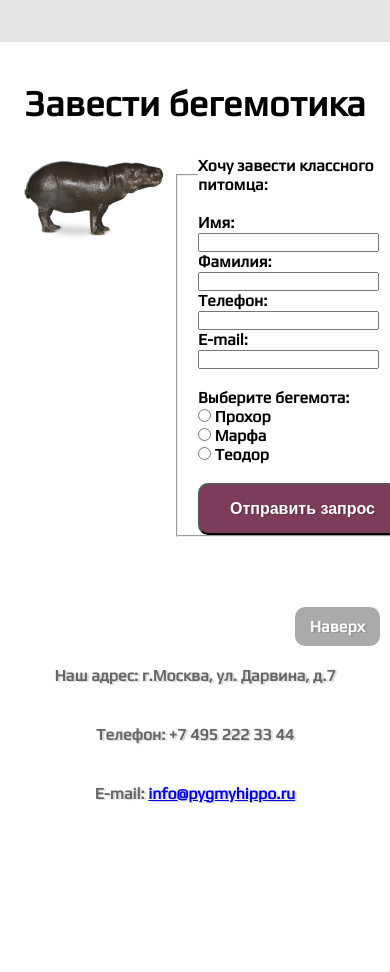
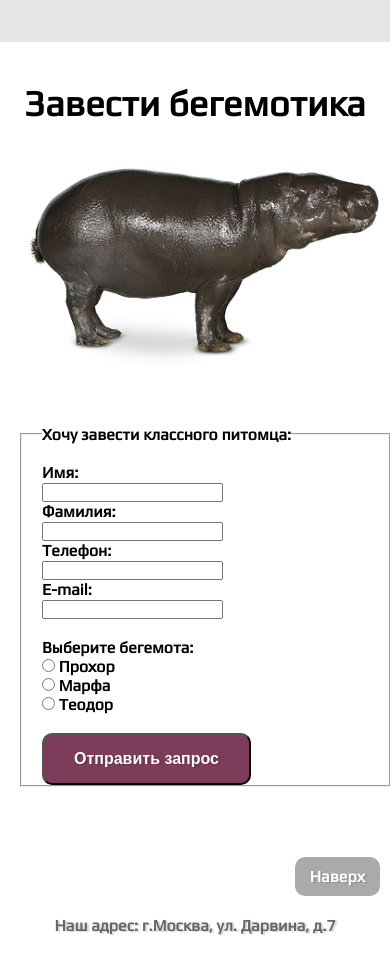
Before and after one commit to einbauch/hippo_landing, a plain HTML site: page index.html in a window 390 px wide. Shown: the part 6820-7792 px from the top of the page. Before the commit the page ends 7643 px from the top, so only its background shows below. Drawn offline with Linux system fonts and the light colour scheme.

Commit message:
make responsive

```diff
--- a/css/grid.css
+++ b/css/grid.css
@@ -76,7 +76,9 @@
 }
 
 @media (max-width: 640px) {
-    .column-33 {
+    .column-33,
+    .column-40,
+    .column-60 {
         float: none;
         width: auto;
     }
```
